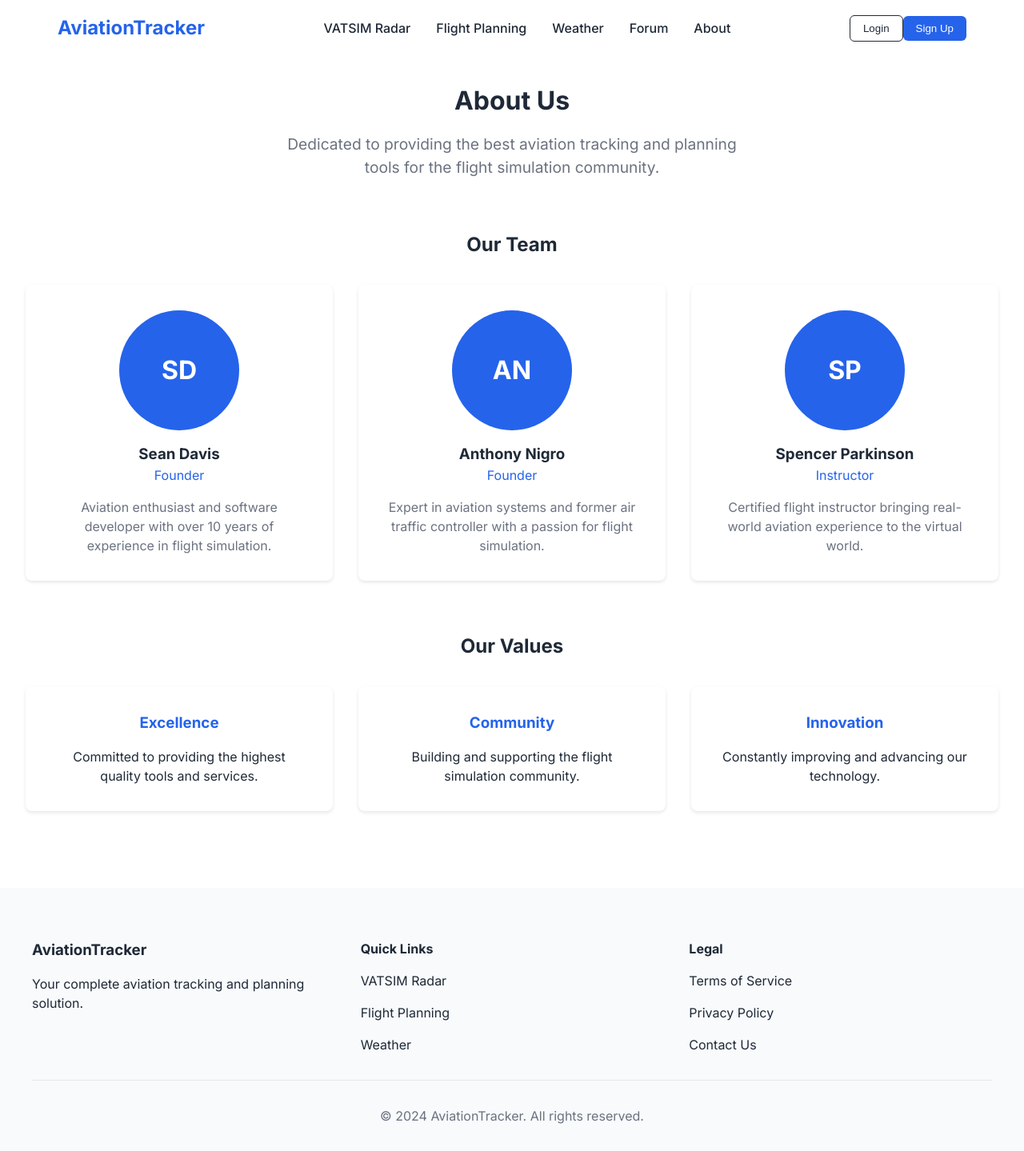
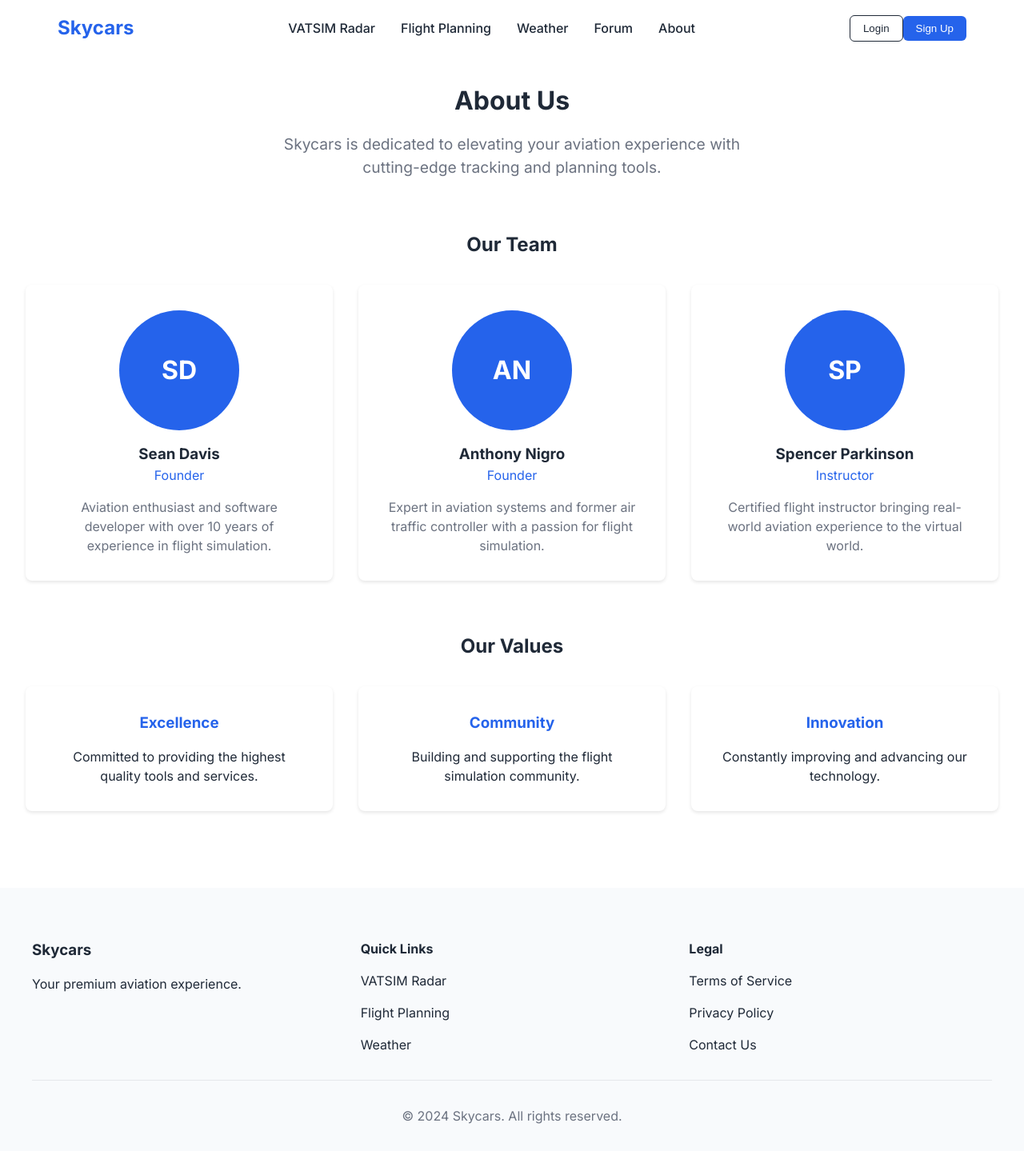
Before and after one commit to yourboytony/skycars-web, a Vue app: page /about in a window 1280 px wide. Shown: the whole page at 80% size. Built offline with nearby package versions, Linux system fonts and the light colour scheme.

Commit message:
Update: Rebrand to Skycars - Update all AviationTracker references to Skycars - Update meta descriptions and titles - Update footer and header branding

```diff
--- a/index.html
+++ b/index.html
@@ -3,7 +3,7 @@
 <head>
     <meta charset="UTF-8">
     <meta name="viewport" content="width=device-width, initial-scale=1.0">
-    <meta name="description" content="AviationTracker - Your complete aviation tracking and planning solution with VATSIM integration">
+    <meta name="description" content="Skycars provides cutting-edge aviation tracking and planning tools for the flight simulation community.">
 
     <!-- Favicon -->
     <link rel="icon" type="image/svg+xml" href="/favicon.svg">
@@ -11,22 +11,22 @@
     <link rel="apple-touch-icon" href="/apple-touch-icon.png">
 
     <!-- Primary Meta Tags -->
-    <title>AviationTracker - Flight Planning & VATSIM Tracking</title>
-    <meta name="title" content="AviationTracker - Flight Planning & VATSIM Tracking">
+    <title>Skycars - Premium Aviation Experience</title>
+    <meta name="title" content="Skycars - Premium Aviation Experience">
     <meta name="theme-color" content="#2563eb">
 
     <!-- Open Graph / Facebook -->
     <meta property="og:type" content="website">
-    <meta property="og:url" content="https://aviationtracker.com">
-    <meta property="og:title" content="AviationTracker - Flight Planning & VATSIM Tracking">
-    <meta property="og:description" content="Real-time VATSIM tracking, flight planning, and aviation weather information all in one place.">
+    <meta property="og:url" content="https://skycars.com">
+    <meta property="og:title" content="Skycars - Premium Aviation Experience">
+    <meta property="og:description" content="Experience aviation excellence with Skycars' comprehensive flight simulation tools.">
     <meta property="og:image" content="/og-image.png">
 
     <!-- Twitter -->
     <meta property="twitter:card" content="summary_large_image">
-    <meta property="twitter:url" content="https://aviationtracker.com">
-    <meta property="twitter:title" content="AviationTracker - Flight Planning & VATSIM Tracking">
-    <meta property="twitter:description" content="Real-time VATSIM tracking, flight planning, and aviation weather information all in one place.">
+    <meta property="twitter:url" content="https://skycars.com">
+    <meta property="twitter:title" content="Skycars - Premium Aviation Experience">
+    <meta property="twitter:description" content="Experience aviation excellence with Skycars' comprehensive flight simulation tools.">
     <meta property="twitter:image" content="/og-image.png">
 
     <!-- Fonts -->
--- a/src/App.vue
+++ b/src/App.vue
@@ -4,7 +4,7 @@
     <nav class="nav" :class="{ 'nav-scrolled': hasScrolled }">
       <div class="nav-content">
         <router-link to="/" class="logo">
-          AviationTracker
+          Skycars
         </router-link>
 
         <div class="nav-links">
@@ -45,8 +45,8 @@
     <footer class="footer">
       <div class="footer-content">
         <div class="footer-section">
-          <h3>AviationTracker</h3>
-          <p>Your complete aviation tracking and planning solution.</p>
+          <h3>Skycars</h3>
+          <p>Your premium aviation experience.</p>
         </div>
 
         <div class="footer-section">
@@ -65,7 +65,7 @@
       </div>
 
       <div class="footer-bottom">
-        <p>&copy; {{ currentYear }} AviationTracker. All rights reserved.</p>
+        <p>&copy; {{ currentYear }} Skycars. All rights reserved.</p>
       </div>
     </footer>
   </div>
--- a/src/views/About.vue
+++ b/src/views/About.vue
@@ -3,7 +3,7 @@
     <div class="about-header">
       <h1>About Us</h1>
       <p class="mission-statement">
-        Dedicated to providing the best aviation tracking and planning tools for the flight simulation community.
+        Skycars is dedicated to elevating your aviation experience with cutting-edge tracking and planning tools.
       </p>
     </div>
 
--- a/vite.config.js
+++ b/vite.config.js
@@ -9,5 +9,8 @@ export default defineConfig({
   },
   server: {
     port: 3000
+  },
+  env: {
+    VITE_APP_TITLE: 'Skycars'
   }
 })
```
